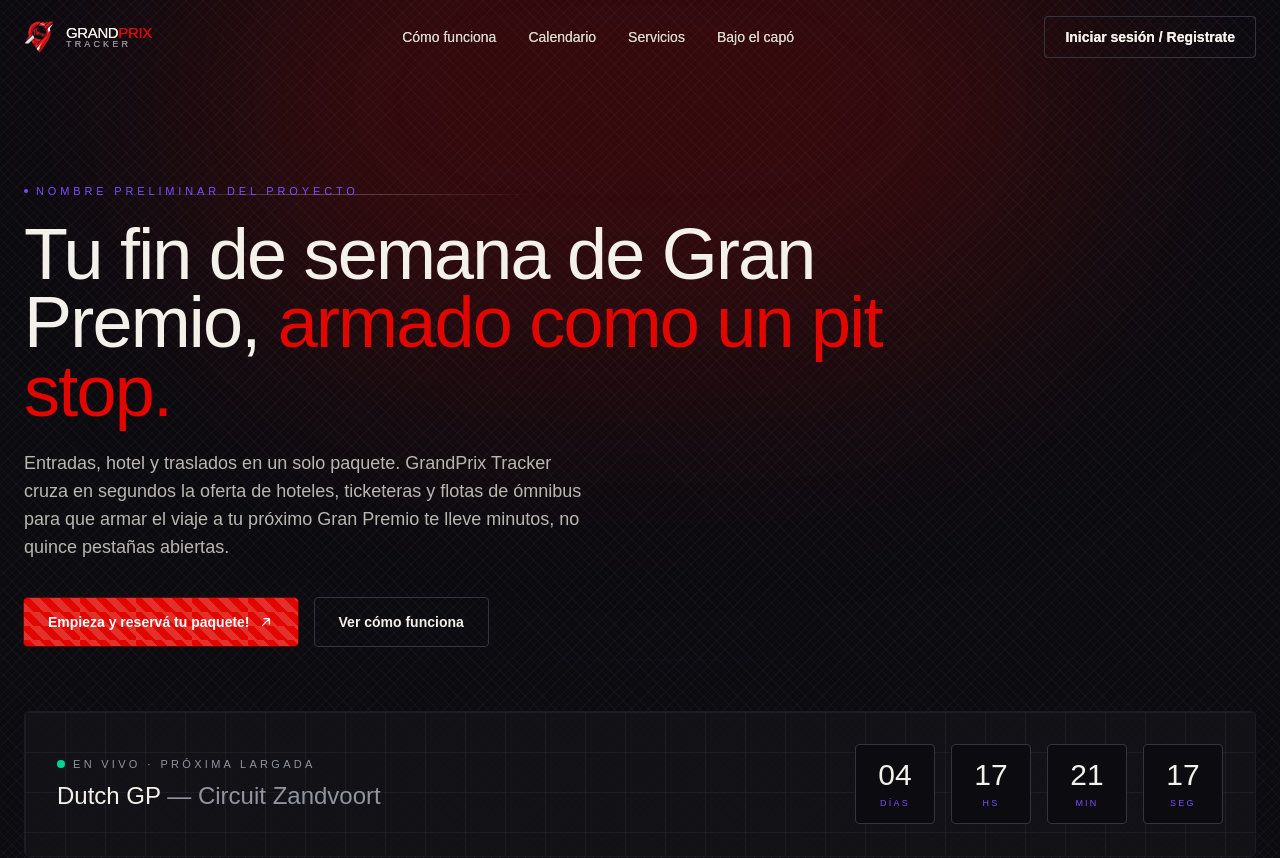
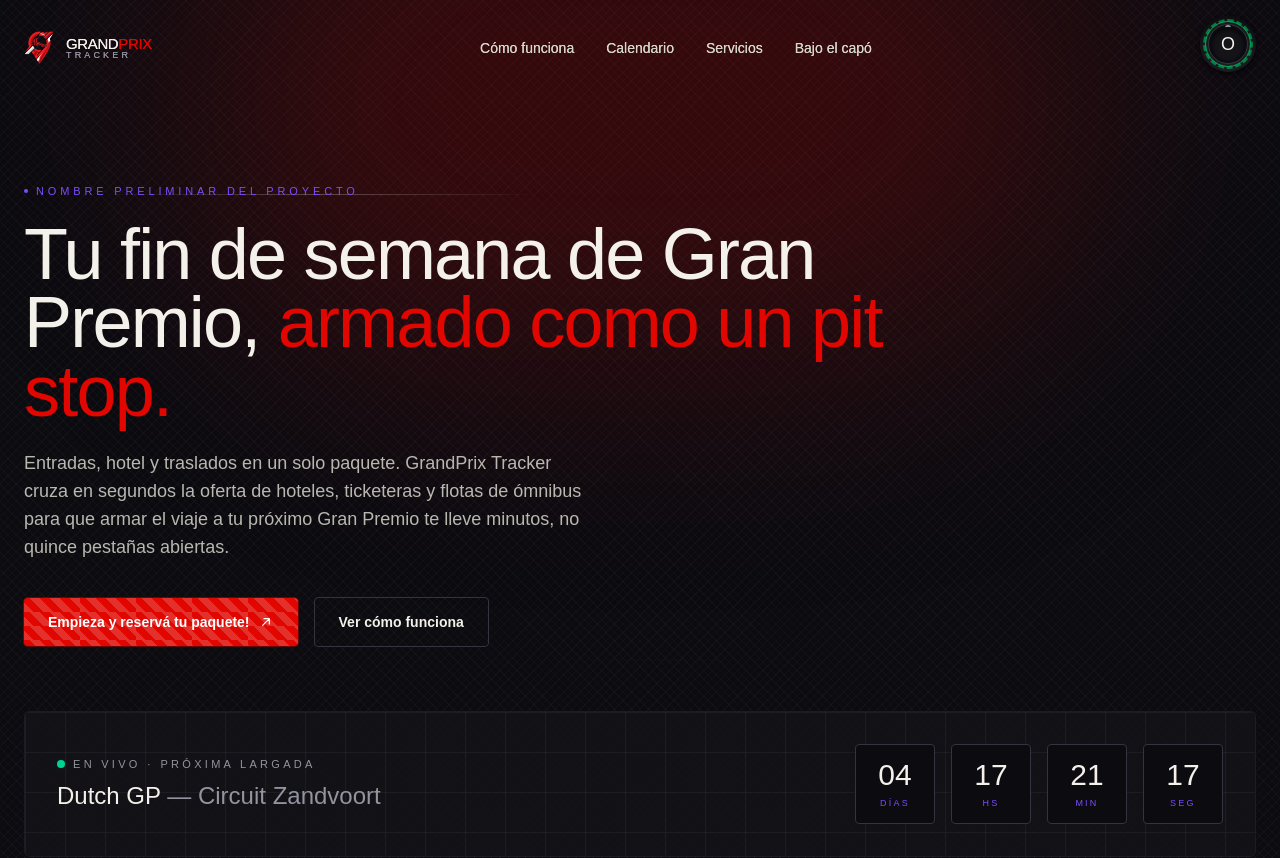
Before and after one commit to ericzager0/grand-prix-tracker-web, a Next.js app: page / in a window 1280 px wide. Shown: the top 858 px of the page. Built offline with nearby package versions, Linux system fonts and the light colour scheme.

Commit message:
fix(loguin)
Abstraje la logica de si esta logueado o no para que este la variable en un solo lugar (mock ahora) asi todos los componentes reaccionan a una cosa y al cambiar a que venga del back no hay que tocar los componentes

```diff
--- a/components/Navbar.tsx
+++ b/components/Navbar.tsx
@@ -14,10 +14,10 @@
     setMenuOpen: React.Dispatch<React.SetStateAction<boolean>>;
 };
 
+import { isLogged } from "@/utils/mockData/isLogged";
+
 export default function Navbar({scrolled, menuOpen, setMenuOpen}: NavbarProps) {
     const router = useRouter();
-
-    const isLoggedIn = false; // Replace with actual authentication logic
 
     return (
         <header
@@ -46,7 +46,7 @@
 
             <div className="hidden md:block">
                 <ProfileCircle
-                    isLoggedIn={isLoggedIn}
+                    isLoggedIn={isLogged}
                     name="Octavio Cosentino"
                     onLoginClick={() => router.push("/login")}
                     onProfileClick={() => router.push("/profile")}
@@ -81,7 +81,7 @@
                     </a>
                     ))}
                     <ProfileCircle
-                        isLoggedIn={isLoggedIn}
+                        isLoggedIn={isLogged}
                         name="Octavio Cosentino"
                         onLoginClick={() => router.push("/login")}
                         onProfileClick={() => router.push("/profile")}
--- a/components/RaceBookingSidebar.tsx
+++ b/components/RaceBookingSidebar.tsx
@@ -1,5 +1,7 @@
 import React from "react";
 import ButtonChecker from "./ButtonChecker";
+import { isLogged } from "@/utils/mockData/isLogged";
+import { useRouter } from "next/navigation";
 
 interface RaceBookingSidebarProps {
   name: string;
@@ -7,6 +9,18 @@
 }
 
 export default function RaceBookingSidebar({ name, hasPassed }: RaceBookingSidebarProps) {
+  const router = useRouter();
+
+  const handleBookingClick = () => {
+    if (hasPassed) return;
+
+    if (!isLogged) {
+      router.push("/login");
+    } else {
+      // Do nothing for now
+    }
+  };
+
   return (
     <aside className="w-full shrink-0 lg:w-96">
       <div className="sticky top-28 rounded-md border border-[#1C1D24] bg-[#0E0E13] p-8 shadow-xl">
@@ -23,8 +37,9 @@
           className="w-full py-4 font-mono text-[11px] uppercase tracking-widest"
           showArrow={!hasPassed}
           disabled={hasPassed}
+          onClick={handleBookingClick}
         >
-          {hasPassed ? "Reservas cerradas" : "Reservar Paquete"}
+          {hasPassed ? "Reservas cerradas" : (!isLogged ? "Inicia sesión para reservar" : "Reservar Paquete")}
         </ButtonChecker>
 
         <p className="mt-4 text-center font-mono text-[10px] tracking-wider text-[#5C5D66]">
--- /dev/null
+++ b/utils/mockData/isLogged.ts
@@ -0,0 +1 @@
+export const isLogged = true;
```
